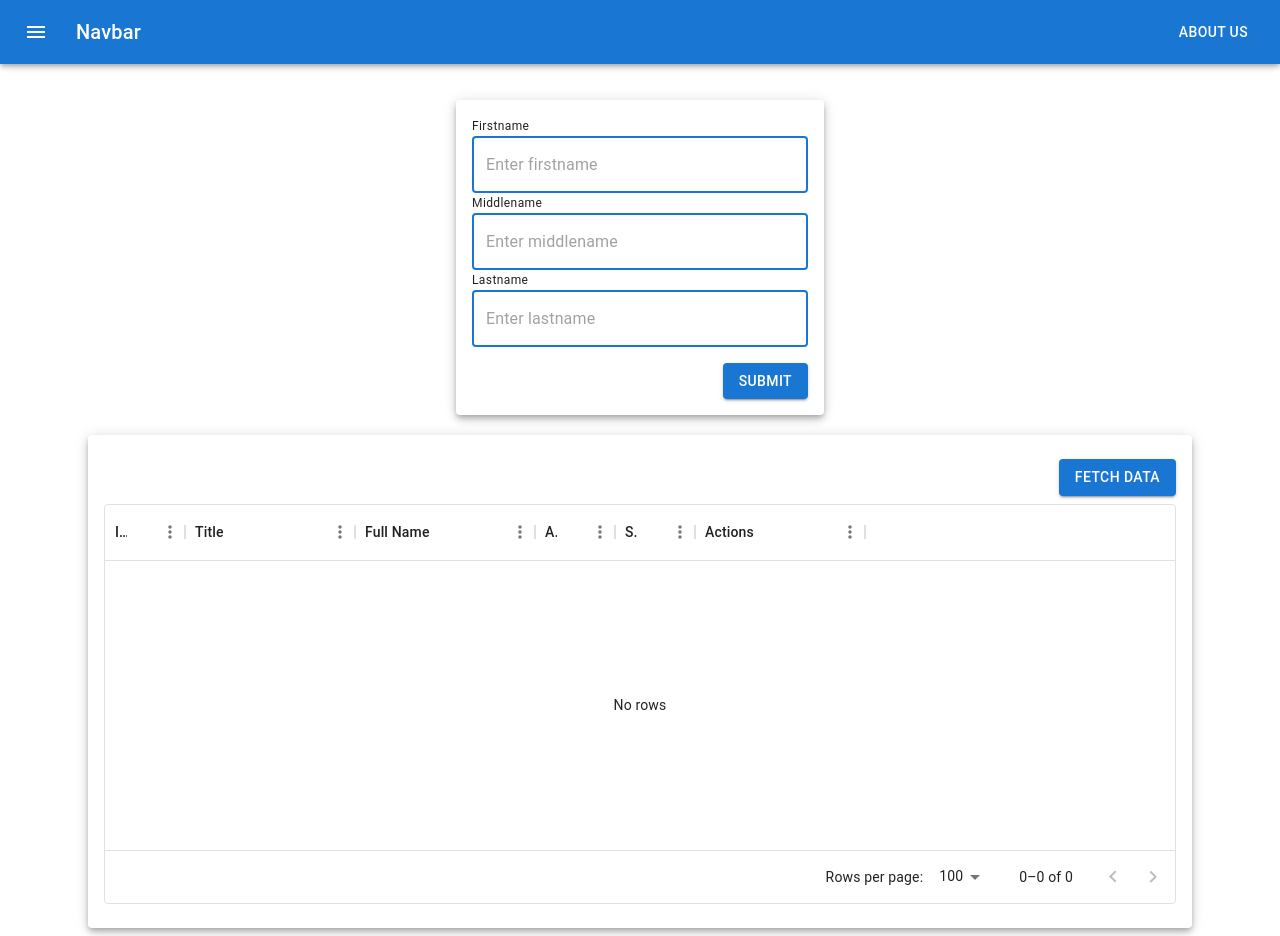
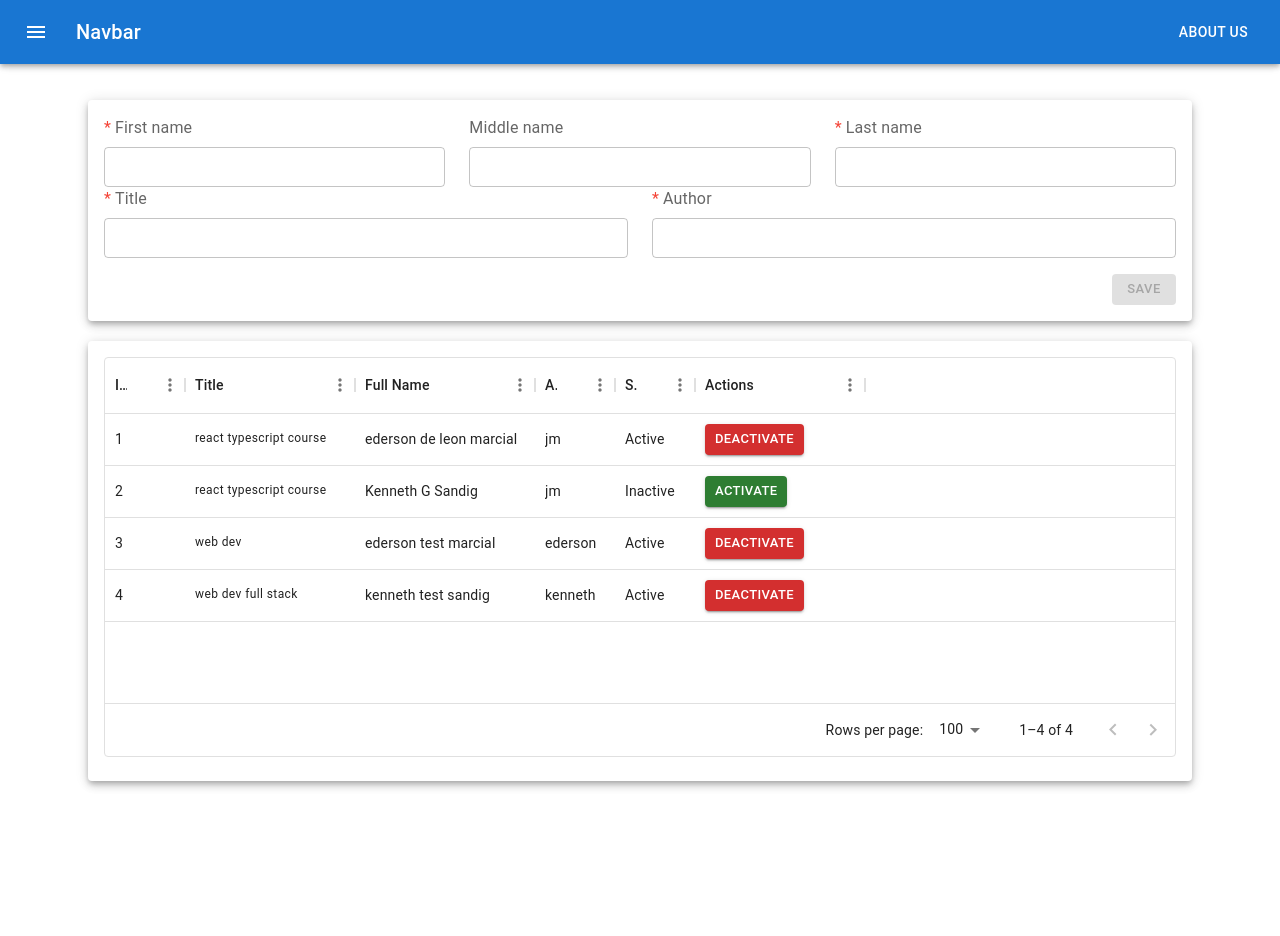
Before and after one commit to JMSevilla/fs-web-dgr, a React (Create React App) app: page / in a window 1280 px wide. After the commit the page ends 800 px from the top, so only its background shows below. Built offline with nearby package versions, Linux system fonts and the light colour scheme; data requests are answered from the project's data file.

Commit message:
new update ft zod schema impl form

```diff
--- a/db.json
+++ b/db.json
@@ -16,6 +16,24 @@
       "firstname": "Kenneth",
       "middlename": "G",
       "lastname": "Sandig",
+      "status": 0
+    },
+    {
+      "id": 3,
+      "title": "web dev",
+      "author": "ederson",
+      "firstname": "ederson",
+      "middlename": "test",
+      "lastname": "marcial",
+      "status": 1
+    },
+    {
+      "id": 4,
+      "title": "web dev full stack",
+      "author": "kenneth",
+      "firstname": "kenneth",
+      "middlename": "test",
+      "lastname": "sandig",
       "status": 1
     }
   ],
--- a/package.json
+++ b/package.json
@@ -6,6 +6,7 @@
     "@emotion/react": "^11.11.1",
     "@emotion/styled": "^11.11.0",
     "@fontsource/roboto": "^5.0.8",
+    "@hookform/resolvers": "^3.3.1",
     "@mui/icons-material": "^5.14.3",
     "@mui/material": "^5.14.4",
     "@mui/x-data-grid": "^6.13.0",
@@ -17,13 +18,16 @@
     "@types/react": "^18.2.20",
     "@types/react-dom": "^18.2.7",
     "axios": "^1.4.0",
+    "jotai": "^2.4.2",
     "json-server": "^0.17.3",
     "react": "^18.2.0",
     "react-dom": "^18.2.0",
+    "react-hook-form": "^7.46.1",
     "react-router-dom": "^5.3.4",
     "react-scripts": "5.0.1",
     "typescript": "^4.9.5",
-    "web-vitals": "^2.1.4"
+    "web-vitals": "^2.1.4",
+    "zod": "^3.22.2"
   },
   "scripts": {
     "start": "react-scripts start",
--- a/src/components/TextField/TextField.tsx
+++ b/src/components/TextField/TextField.tsx
@@ -1,42 +1,154 @@
 import {
-    TextField, Typography
+    FormHelperText as MuiFormHelperText,
+    InputLabel as MuiInputLabel,
+    InputLabelProps,
+    OutlinedInput,
+    OutlinedInputProps,
+    Stack,
+    Box,
+    FormHelperTextProps as MuiFormHelperTextProps,
+    StackProps
 } from '@mui/material'
-import { CSSProperties, ChangeEvent } from 'react'
+import { red } from '@mui/material/colors'
+import { ControlledField } from '.'
+import { Controller, FieldValues } from 'react-hook-form'
+import { ErrorFieldIcon } from './icon/ErrorFieldIcon'
+import React from 'react'
 
-
-type BasicTextFieldProps = {
-    value?: string | undefined
-    placeholder?: string
-    onChange?: (event: ChangeEvent<HTMLInputElement>) => void
-    label: string
-    IsTextFieldDisabled?: boolean
-    name: string
-    style?: CSSProperties
+type FormHelperTextProps = MuiFormHelperTextProps & {
+    error?: boolean
+    showErrorIcon?: boolean
 }
 
-export const BasicTextField: React.FC<BasicTextFieldProps> = ({
-    value,
-    placeholder,
-    onChange,
-    label,
-    IsTextFieldDisabled,
-    name,
-    style
+type Props = Omit<OutlinedInputProps, 'notched'> &
+    Pick<FormHelperTextProps, 'showErrorIcon'> & {
+        helperText?: string
+        containerProps?: StackProps
+        labelProps?: InputLabelProps
+    }
+
+export const InputLabel: React.FC<InputLabelProps> = ({
+    children,
+    required,
+    ...rest
 }) => {
     return (
-        <>
-            <Typography variant='caption' gutterBottom>{label}</Typography>
-            <TextField
-                value={value ?? ""}
-                placeholder={placeholder}
-                onChange={onChange}
-                variant='outlined'
-                disabled={IsTextFieldDisabled}
-                name={name}
-                style={style}
-                focused
-                fullWidth
-            />
-        </>
+        <MuiInputLabel {...rest}>
+            <Box sx={{ display: 'flex' }}>
+                {required && <Box sx={{ color: red[500], mr: 0.5 }}>*</Box>}
+                {children}
+            </Box>
+        </MuiInputLabel>
     )
 }
+
+export const FormHelperText: React.FC<FormHelperTextProps> = ({
+    children,
+    error,
+    sx = {},
+    ...rest
+}) => {
+    return (
+        <Stack
+        direction='row'
+        gap={1}
+        alignItems='flex-start'
+        justifyContent='flex-start'
+        >
+            {error && (
+                <Box>
+                    <ErrorFieldIcon />
+                </Box>
+            )}
+            <MuiFormHelperText sx={{ mt: 0, ...sx }} error={error} {...rest}>
+                {children}
+            </MuiFormHelperText>
+        </Stack>
+    )
+}
+
+export const TextField: React.FC<Props> = ({
+    label,
+    sx = {},
+    containerProps,
+    labelProps,
+    required,
+    error,
+    helperText,
+    disabled,
+    showErrorIcon,
+    multiline,
+    id,
+    rows,
+    type,
+    ...rest
+}) => {
+    return (
+        <Stack gap={1} {...containerProps}>
+            {label && (
+                <InputLabel error={error} required={required} {...labelProps}>
+                    {label}
+                </InputLabel>
+            )}
+            <OutlinedInput
+                error={error}
+                size='small'
+                disabled={disabled}
+                sx={{
+                    backgroundColor: (theme) =>
+                        disabled ? theme.palette.grey[200] : 'inherit',
+                    ...sx
+                }}
+                multiline={multiline}
+                id={id}
+                rows={rows}
+                type={type}
+                {...rest}
+            />
+            {helperText && (
+                <FormHelperText showErrorIcon={showErrorIcon} error={error}>
+                    {helperText}
+                </FormHelperText>
+            )}
+        </Stack>
+    )
+}
+
+type ControlledTextFieldProps<T extends FieldValues> = ControlledField<T> &
+Props;
+
+export function ControlledTextField<T extends FieldValues>({
+    control,
+    name,
+    shouldUnregister,
+    multiline,
+    id,
+    rows,
+    type,
+    ...rest
+}: ControlledTextFieldProps<T>) {
+    return (
+        <Controller
+            control={control}
+            name={name}
+            shouldUnregister={shouldUnregister}
+            render={({
+                field: { onChange, onBlur, value },
+                fieldState: { error }
+            }) => (
+                <TextField
+                    onChange={onChange}
+                    onBlur={onBlur}
+                    value={value ?? ''}
+                    error={Boolean(error?.message)}
+                    helperText={error?.message}
+                    multiline={multiline}
+                    id={id}
+                    rows={rows}
+                    type={type}
+                    {...rest}
+                />
+            )}
+        />
+    )
+}
--- /dev/null
+++ b/src/components/TextField/icon/ErrorFieldIcon.tsx
@@ -0,0 +1,7 @@
+export const ErrorFieldIcon = () => {
+    return (
+        <svg xmlns="http://www.w3.org/2000/svg" fill="none" viewBox="0 0 24 24" strokeWidth={1.5} stroke="currentColor" className="w-6 h-6">
+            <path strokeLinecap="round" strokeLinejoin="round" d="M12 9v3.75m9-.75a9 9 0 11-18 0 9 9 0 0118 0zm-9 3.75h.008v.008H12v-.008z" />
+        </svg>
+    )
+}
--- /dev/null
+++ b/src/components/TextField/index.ts
@@ -0,0 +1,6 @@
+import { ControllerProps, FieldValues } from 'react-hook-form'
+
+export type ControlledField<T extends FieldValues> = Pick<
+    ControllerProps<T>,
+    "control" | "name" | "shouldUnregister"
+>
--- a/src/core/api/http.ts
+++ b/src/core/api/http.ts
@@ -6,6 +6,9 @@ export class Http {
     }
     public updatePostsChangeStatus(props: PostsDataUpdate) {
         return new Connect().init().put(`/posts/${props.id}`, props)
+    }
+    public createPost(props: PostsDataUpdate){
+        return new Connect().init().post('/posts', props)
     }
 }
 
--- /dev/null
+++ b/src/core/atoms/post-atom.ts
@@ -0,0 +1,4 @@
+import { atom } from 'jotai'
+import { PostInfer } from '../schema/post-schema'
+
+export const PostAtom = atom<PostInfer | undefined>(undefined)
--- /dev/null
+++ b/src/core/schema/post-schema.ts
@@ -0,0 +1,14 @@
+import {z} from 'zod'
+import { requiredString } from '../utils/requiredString'
+
+export const BasePostSchema = z.object({
+    id: z.number(),
+    title: requiredString('Title is required.'),
+    author: requiredString('Author is required.'),
+    firstname: requiredString('Your firstname is required.'),
+    middlename: requiredString('Middlename is required.'),
+    lastname: requiredString('Your lastname is required.'),
+    status: z.number()
+})
+
+export type PostInfer = z.infer<typeof BasePostSchema>
--- /dev/null
+++ b/src/core/utils/requiredString.ts
@@ -0,0 +1,5 @@
+import {z} from 'zod'
+
+export function requiredString(message = "Required"){
+    return z.string({ required_error: message }).min(1, {message})
+}
--- a/src/pages/Home/Home.tsx
+++ b/src/pages/Home/Home.tsx
@@ -1,10 +1,17 @@
 import React, { useState, useEffect, useCallback, ChangeEvent, ReactElement } from 'react'
-import { ApplicationBar, BasicTextField, BasicCard, BasicButton, BasicDataGrid } from '../../components'
+import { ApplicationBar, BasicCard, BasicButton, BasicDataGrid } from '../../components'
 import { Container, Grid, Typography } from '@mui/material'
 import { useGlobalContext } from '../../core/context/GlobalContext'
 import { Http } from '../../core/api/http'
 import { useHistory } from 'react-router-dom'
 import { PostsDataUpdate } from '../../core/types'
+import { PostInfer, BasePostSchema } from '../../core/schema/post-schema'
+import { PostAtom } from '../../core/atoms/post-atom'
+import { zodResolver } from '@hookform/resolvers/zod'
+import { FormProvider, useForm, useFormContext } from 'react-hook-form'
+import { ControlledTextField } from '../../components'
+import { useAtom } from 'jotai'
+import { AxiosResponse } from 'axios'
 type PostProps = {
     id: number
     title: string
@@ -14,11 +21,83 @@ type PostProps = {
     lastname: string
     status: number
 }
+const PostForm = () => {
+    const {
+        control, setValue
+    } = useFormContext<PostInfer>()
+    useEffect(() => {
+        setValue('id', 4)
+        setValue('status', 1)
+    }, [])
+    return (
+        <>
+            <Grid container rowSpacing={1} columnSpacing={{ xs: 1, sm: 2, md: 3 }}>
+                <Grid item xs={4}>
+                    <ControlledTextField
+                        control={control}
+                        name='firstname'
+                        required
+                        shouldUnregister
+                        label='First name'
+                    />
+                </Grid>
+                <Grid item xs={4}>
+                    <ControlledTextField
+                        control={control}
+                        name='middlename'
+                        shouldUnregister
+                        label='Middle name'
+                    />
+                </Grid>
+                <Grid item xs={4}>
+                <ControlledTextField
+                        control={control}
+                        name='lastname'
+                        required
+                        shouldUnregister
+                        label='Last name'
+                    />
+                </Grid>
+            </Grid>
+            <Grid container rowSpacing={1} columnSpacing={{ xs: 1, sm: 2, md: 3 }}>
+                <Grid item xs={6}>
+                    <ControlledTextField
+                        control={control}
+                        name='title'
+                        shouldUnregister
+                        label='Title'
+                        required
+                    />
+                </Grid>
+                <Grid item xs={6}>
+                <ControlledTextField
+                        control={control}
+                        name='author'
+                        shouldUnregister
+                        label='Author'
+                        required
+                    />
+                </Grid>
+            </Grid>
+        </>
+    )
+}
 
 const HomePage = () => {
     const [posts, setPosts] = useState<PostProps[]>([])
     const [loading, setLoading] = useState<boolean>(false)
+    const [postDetails, setPostDetails] = useAtom(PostAtom)
     const router = useHistory()
+
+    const form = useForm<PostInfer>({
+        mode: 'all',
+        resolver: zodResolver(BasePostSchema),
+        defaultValues : postDetails
+    })
+    const {
+        formState: { isValid },
+        handleSubmit
+    } = form;
     const {
         state,
         setState
@@ -137,18 +216,29 @@ const HomePage = () => {
         }
     ]
     const FetchPosts = () => {
-        setLoading(!loading)
         new Http().fetchSomethingFromDB() // api from spring boot server
         .then(res => {
-            setTimeout(() => {
-                setLoading(false)
             setPosts(res.data)
-            }, 2000)
         })
     }
     const FetchDataWhenClicked = () => {
+
+    }
+    const handleSave = () => {
+        handleSubmit(
+            (values) => {
+                new Http().createPost(values)
+                .then((res: AxiosResponse | undefined) => {
+                    console.log(res?.data)
+                    FetchPosts()
+                })
+            }
+        )()
+        return false;
+    }
+    useEffect(() => {
         FetchPosts()
-    }
+    }, [])
     return (
         <>
             <ApplicationBar
@@ -158,52 +248,35 @@ const HomePage = () => {
             <Container sx={{
                 marginTop: '100px'
             }} maxWidth='lg'>
-                <Grid container rowSpacing={1} columnSpacing={{ xs: 1, sm: 2, md: 3 }}>
-                <Grid item xs={4}></Grid>
-                    <Grid item xs={4}>
-                        <BasicCard>
-                            <BasicTextField
-                                label='Firstname'
-                                placeholder='Enter firstname'
-                                name='firstname'
-                                onChange={handleChangeEvent}
-                                value={state.firstname}
+                <Container>
+                    <BasicCard style={{ marginBottom: '20px'}}>
+                        {/* <PostForm /> */}
+                        <FormProvider {...form}>
+                            <PostForm />
+                            <BasicButton
+                                sx={{
+                                    float: 'right',
+                                    mt: 2,
+                                    mb: 2
+                                }}
+                                variant='contained'
+                                size='small'
+                                children='SAVE'
+                                disabled={!isValid}
+                                onClick={handleSave}
                             />
-                            <BasicTextField
-                                label='Middlename'
-                                placeholder='Enter middlename'
-                                name='middlename'
-                                onChange={handleChangeEvent}
-                                value={state.middlename}
-                            />
-                            <BasicTextField
-                                label='Lastname'
-                                placeholder='Enter lastname'
-                                name='lastname'
-                                onChange={handleChangeEvent}
-                                value={state.lastname}
-                            />
-                            <BasicButton
-                                sx={{ float: 'right', mt: 2, mb: 2}}
-                                children='SUBMIT'
-                                variant='contained'
-                                color='primary'
-                            />
-                        </BasicCard>
-                    </Grid>
-                    <Grid item xs={4}></Grid>
-                </Grid>
-                <Container>
+                        </FormProvider>
+                    </BasicCard>
                     <BasicCard style={{
                         marginTop: '20px'
                     }}>
-                        <BasicButton
+                        {/* <BasicButton
                                 sx={{ float: 'right', mt: 1, mb: 1}}
                                 children='FETCH DATA'
                                 variant='contained'
                                 color='primary'
                                 onClick={FetchDataWhenClicked}
-                        />
+                        /> */}
                         <BasicDataGrid
                             columns={columns}
                             data={posts}
```
Also changed, not shown: src/core/types/index.ts (line endings or trailing spaces), 1 other file (tests, documents, lock files or other folders).
